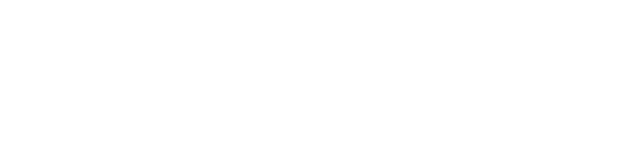
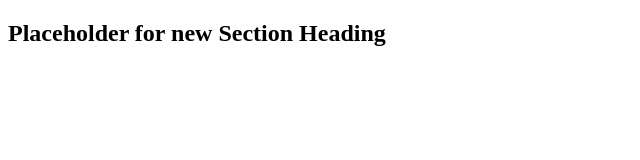
Before and after one commit to laurabartha/pull-request-lesson, a plain HTML site: page index.html in a window 1280 px wide. Shown: the whole page, without its empty margins (0-640 px from the left). Drawn offline with Linux system fonts and the light colour scheme.

Commit message:
started feature workgit add index.html

```diff
--- a/index.html
+++ b/index.html
@@ -7,6 +7,6 @@
     <title>Document</title>
 </head>
 <body>
-
+    <h2> Placeholder for new Section Heading</h2>
 </body>
 </html>
```
